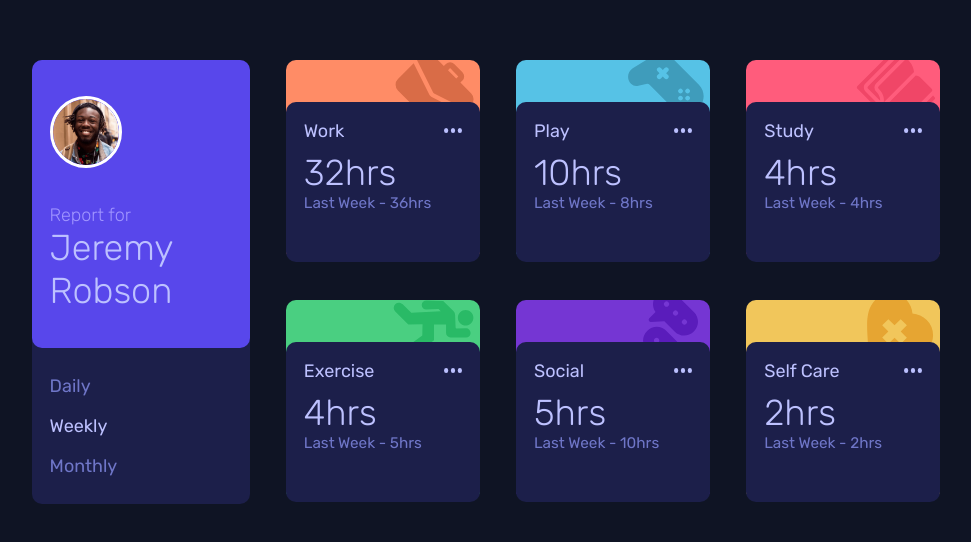
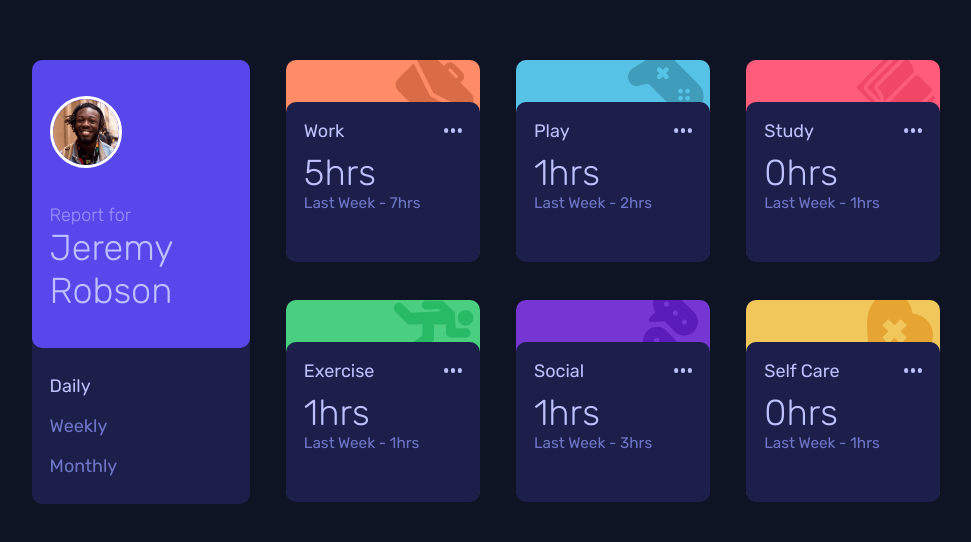
Before and after one commit to solvedbiscuit71/time-tracking-dashboard, a website: page index.html in a window 1280 px wide. Shown: the part 140-682 px from the top of the page, without its empty margins (154-1125 px from the left). Drawn offline with Linux system fonts and the light colour scheme.

Commit message:
Added JS to switch between tabs in the navbar

```diff
--- a/index.html
+++ b/index.html
@@ -22,7 +22,7 @@
 
     <nav class="nav">
       <div class="nav__element">Daily</div>
-      <div class="nav__element nav__element--active">Weekly</div>
+      <div class="nav__element">Weekly</div>
       <div class="nav__element">Monthly</div>
     </nav>
   </header>
@@ -36,11 +36,11 @@
         </div>
 
         <div class="card__info">
-          <div class="card__info-hrs">
-            32hrs
+          <div class="card__info-current">
+            <span></span>hrs
           </div>
-          <div class="card__info-last">
-            Last Week - 36hrs
+          <div class="card__info-previous">
+            Last Week - <span></span>hrs
           </div>
         </div>
       </div>
@@ -54,11 +54,11 @@
         </div>
 
         <div class="card__info">
-          <div class="card__info-hrs">
-            10hrs
+          <div class="card__info-current">
+            <span></span>hrs
           </div>
-          <div class="card__info-last">
-            Last Week - 8hrs
+          <div class="card__info-previous">
+            Last Week - <span></span>hrs
           </div>
         </div>
       </div>
@@ -73,11 +73,11 @@
         </div>
 
         <div class="card__info">
-          <div class="card__info-hrs">
-            4hrs
+          <div class="card__info-current">
+            <span></span>hrs
           </div>
-          <div class="card__info-last">
-            Last Week - 4hrs
+          <div class="card__info-previous">
+            Last Week - <span></span>hrs
           </div>
         </div>
       </div>
@@ -91,11 +91,11 @@
         </div>
 
         <div class="card__info">
-          <div class="card__info-hrs">
-            4hrs
+          <div class="card__info-current">
+            <span></span>hrs
           </div>
-          <div class="card__info-last">
-            Last Week - 5hrs
+          <div class="card__info-previous">
+            Last Week - <span></span>hrs
           </div>
         </div>
       </div>
@@ -109,11 +109,11 @@
         </div>
 
         <div class="card__info">
-          <div class="card__info-hrs">
-            5hrs
+          <div class="card__info-current">
+            <span></span>hrs
           </div>
-          <div class="card__info-last">
-            Last Week - 10hrs
+          <div class="card__info-previous">
+            Last Week - <span></span>hrs
           </div>
         </div>
       </div>
@@ -127,15 +127,18 @@
         </div>
 
         <div class="card__info">
-          <div class="card__info-hrs">
-            2hrs
+          <div class="card__info-current">
+            <span></span>hrs
           </div>
-          <div class="card__info-last">
-            Last Week - 2hrs
+          <div class="card__info-previous">
+            Last Week - <span></span>hrs
           </div>
         </div>
       </div>
     </div>
   </main>
+
+  <script type="text/javascript" src="public/data.js"></script>
+  <script type="text/javascript" src="public/js/index.js"></script>
 </body>
 </html>
--- /dev/null
+++ b/public/data.js
@@ -0,0 +1,86 @@
+const data = {
+  "work": {
+    daily: {
+      current: 5,
+      previous: 7
+    },
+    weekly: {
+      current: 32,
+      previous: 36
+    },
+    monthly: {
+      current: 103,
+      previous: 128
+    }
+  },
+  "play": {
+    daily: {
+      current: 1,
+      previous: 2
+    },
+    weekly: {
+      current: 10,
+      previous: 8
+    },
+    monthly: {
+      current: 23,
+      previous: 29
+    }
+  },
+  "study": {
+    daily: {
+      current: 0,
+      previous: 1
+    },
+    weekly: {
+      current: 4,
+      previous: 7
+    },
+    monthly: {
+      current: 13,
+      previous: 19
+    }
+  },
+  "exercise": {
+    daily: {
+      current: 1,
+      previous: 1
+    },
+    weekly: {
+      current: 4,
+      previous: 5
+    },
+    monthly: {
+      current: 11,
+      previous: 18
+    }
+  },
+  "social": {
+    daily: {
+      current: 1,
+      previous: 3
+    },
+    weekly: {
+      current: 5,
+      previous: 10
+    },
+    monthly: {
+      current: 21,
+      previous: 23
+    }
+  },
+  "self-care": {
+    daily: {
+      current: 0,
+      previous: 1
+    },
+    weekly: {
+      current: 2,
+      previous: 2
+    },
+    monthly: {
+      current: 7,
+      previous: 11
+    }
+  }
+}
--- /dev/null
+++ b/public/js/index.js
@@ -0,0 +1,86 @@
+const nav = [
+  {
+    name: "daily",
+    element: document.querySelector(".nav .nav__element:nth-child(1)"),
+    isActive: true
+  },
+  {
+    name: "weekly",
+    element: document.querySelector(".nav .nav__element:nth-child(2)"),
+    isActive: false
+  },
+  {
+    name: "monthly",
+    element: document.querySelector(".nav .nav__element:nth-child(3)"),
+    isActive: false
+  }
+]
+
+const main = {
+  "work": {
+    current: document.querySelector(".card.card--work .card__info-current span"),
+    previous: document.querySelector(".card.card--work .card__info-previous span")
+  },
+
+  "play": {
+    current: document.querySelector(".card.card--play .card__info-current span"),
+    previous: document.querySelector(".card.card--play .card__info-previous span")
+  },
+
+  "study": {
+    current: document.querySelector(".card.card--study .card__info-current span"),
+    previous: document.querySelector(".card.card--study .card__info-previous span")
+  },
+
+  "exercise": {
+    current: document.querySelector(".card.card--exercise .card__info-current span"),
+    previous: document.querySelector(".card.card--exercise .card__info-previous span")
+  },
+
+  "social": {
+    current: document.querySelector(".card.card--social .card__info-current span"),
+    previous: document.querySelector(".card.card--social .card__info-previous span")
+  },
+
+  "self-care": {
+    current: document.querySelector(".card.card--self-care .card__info-current span"),
+    previous: document.querySelector(".card.card--self-care .card__info-previous span")
+  },
+}
+
+/* Utils Function */
+
+function changeActive(domElement) {
+  const toActive = nav.find(item => item.element == domElement);
+
+  // make the active element in-active
+  const curActive = nav.find(item => item.isActive)
+  curActive.isActive = false;
+  curActive.element.classList.remove("nav__element--active")
+
+  // make nav__element active
+  toActive.isActive = true;
+  toActive.element.classList.add("nav__element--active")
+}
+
+function renderMain() {
+  const curActive = nav.find(item => item.isActive).name
+
+  for (const [key,value] of Object.entries(main)){
+    value.current.innerText = data[key][curActive].current
+    value.previous.innerText = data[key][curActive].previous
+  }
+}
+
+/* Event Listener */
+nav.forEach(item => {
+  item.element.addEventListener('click', event => {
+    event.preventDefault()
+
+    changeActive(event.target)
+    renderMain()
+  })
+})
+
+nav[0].element.classList.add("nav__element--active")
+renderMain()
--- a/src/scss/main.scss
+++ b/src/scss/main.scss
@@ -92,6 +92,8 @@ header {
     &__element {
       color: $color-dark;
       font-size: 1rem;
+
+      width: fit-content;
     }
 
     &__element:hover {
@@ -173,14 +175,14 @@ main {
       justify-content: space-between;
       align-items: center;
 
-      &-hrs {
+      &-current {
         font-size: 2rem;
         font-weight: 300;
 
         color: $color-light;
       }
 
-      &-last {
+      &-previous {
         font-size: .85rem;
         font-weight: 400;
 
```
Also changed, not shown: public/data.json (deleted, +0 -104 lines), public/css/main.css, 1 other file.
